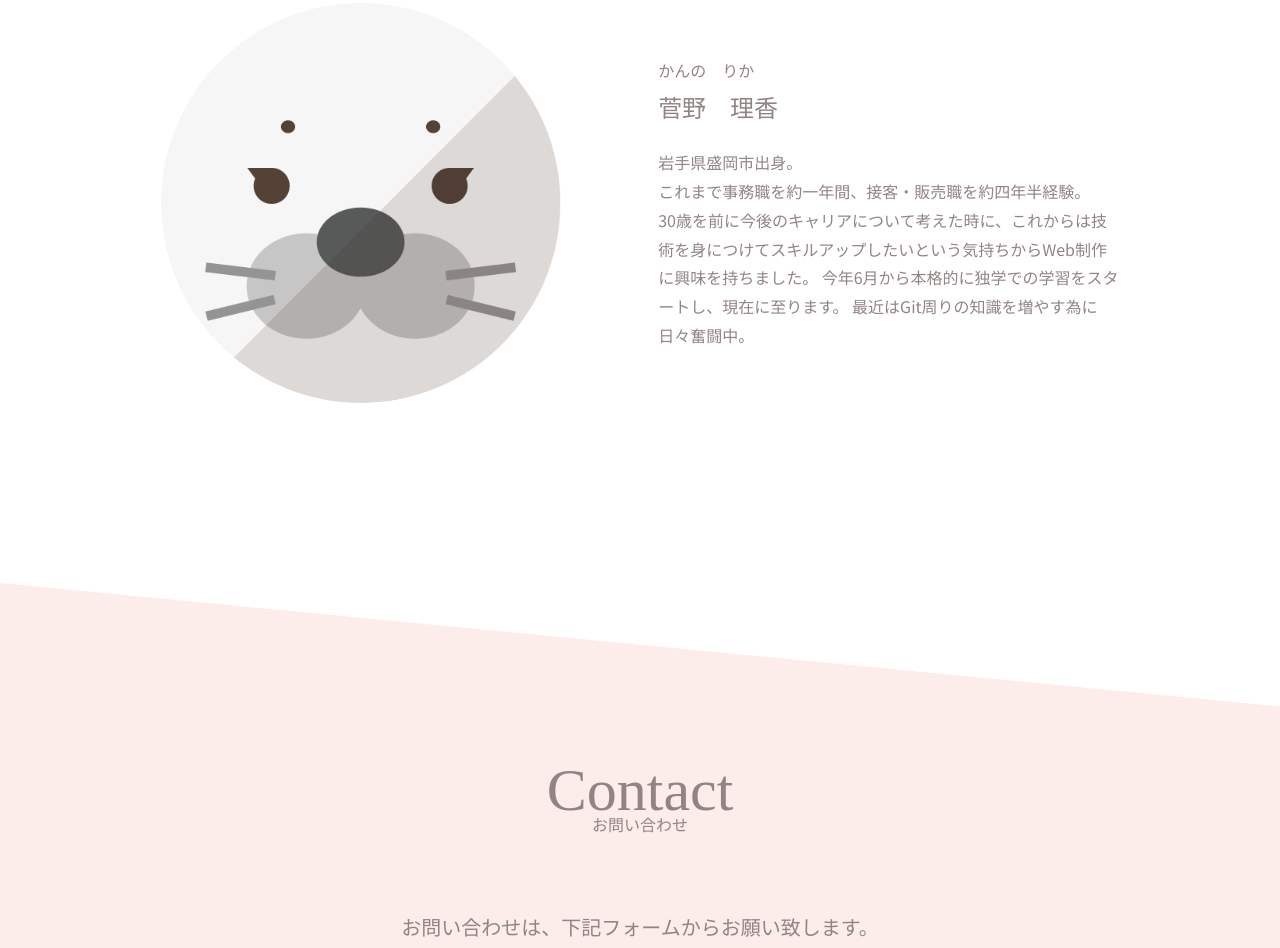
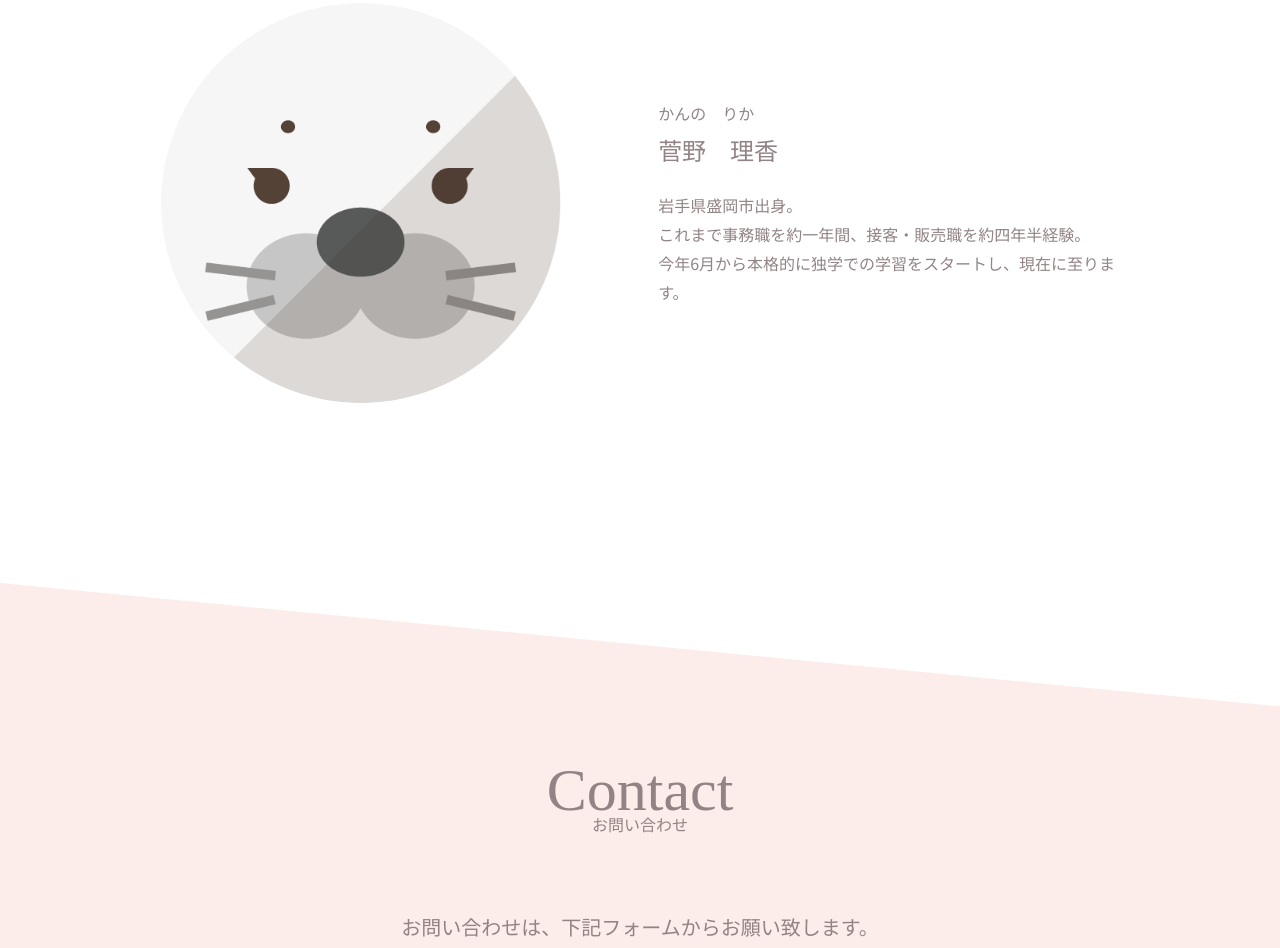
Before and after one commit to AzrsRika/portfolio, a plain HTML site: page index.html in a window 1280 px wide. Shown: the part 3277-4225 px from the top of the page. Drawn offline with nearby package versions, Linux system fonts and the light colour scheme; some packages are replaced by stand-ins of ours; a web font is replaced by a local one.

Commit message:
プロフィール文章変更

```diff
--- a/index.html
+++ b/index.html
@@ -221,9 +221,7 @@
                             </div>
                             <p class="left-text prof-contents">岩手県盛岡市出身。<br>
                             これまで事務職を約一年間、接客・販売職を約四年半経験。<br>
-                            30歳を前に今後のキャリアについて考えた時に、これからは技術を身につけてスキルアップしたいという気持ちからWeb制作に興味を持ちました。
                             今年6月から本格的に独学での学習をスタートし、現在に至ります。
-                            最近はGit周りの知識を増やす為に日々奮闘中。
                             </p>
                         </div>
                     </div> <!-- .prof-frex END -->
```
